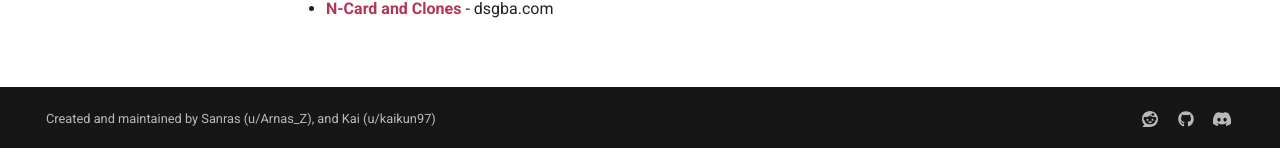
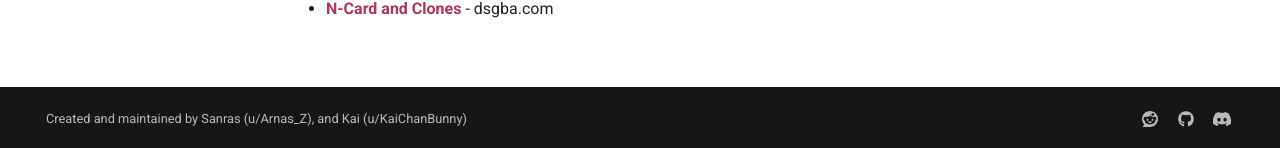
Before and after one commit to Sanrax/flashcart-guides, an MkDocs documentation site: the page built from docs/index.md, in a window 1280 px wide and 900 px high, scrolled down 2253 px. Shown: the part 749-897 px from the top of the window. Built offline with MkDocs 1.6.1 and Material for MkDocs 9.7.7, drawn with Linux system fonts in a browser that asks for light colours; comment, search, counter and statistics services are not loaded.

Commit message:
Update Contributor Info

```diff
--- a/mkdocs.yml
+++ b/mkdocs.yml
@@ -40,7 +40,7 @@ theme:
         name: Switch to system preference
 plugins:
   - macros
-copyright: Created and maintained by Sanras (u/Arnas_Z), and Kai (u/kaikun97)
+copyright: Created and maintained by Sanras (u/Arnas_Z), and Kai (u/KaiChanBunny)
 extra:
   pico_versions:
     loader: "v1.6.0"
```
